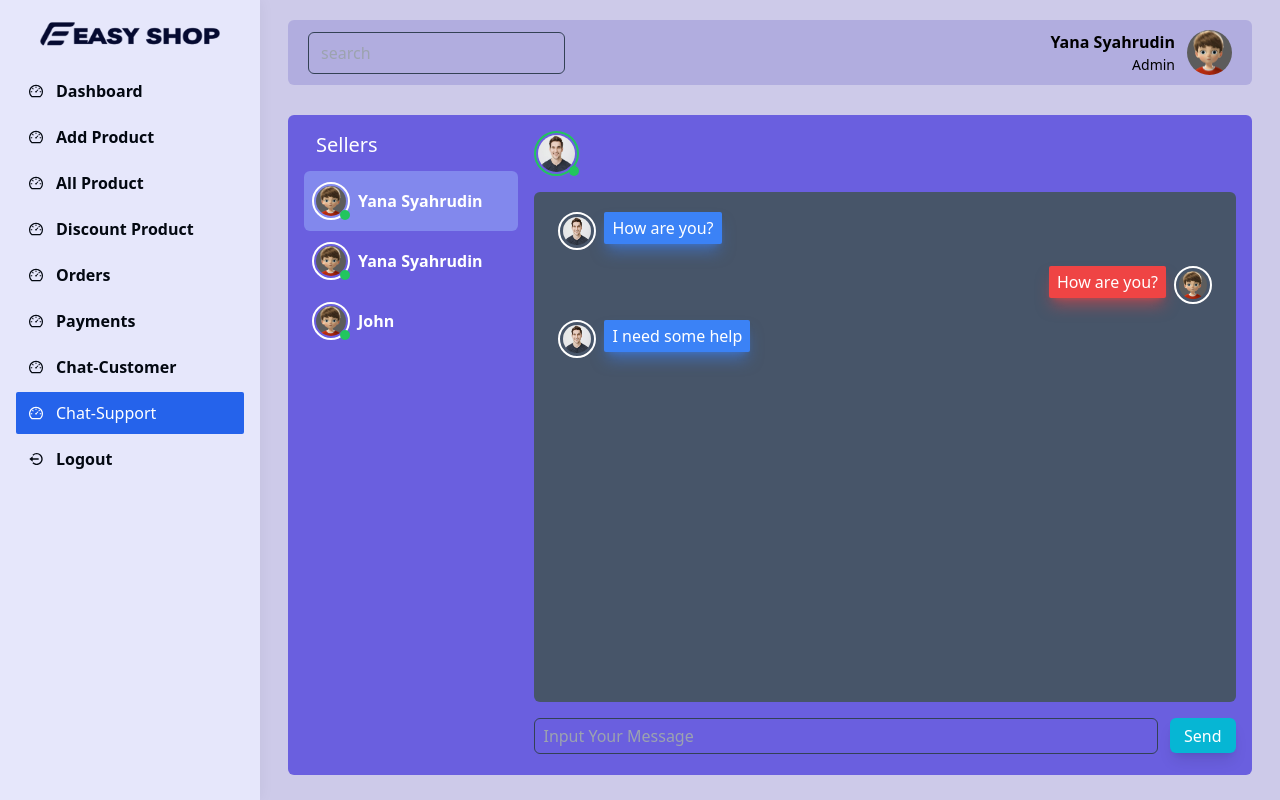
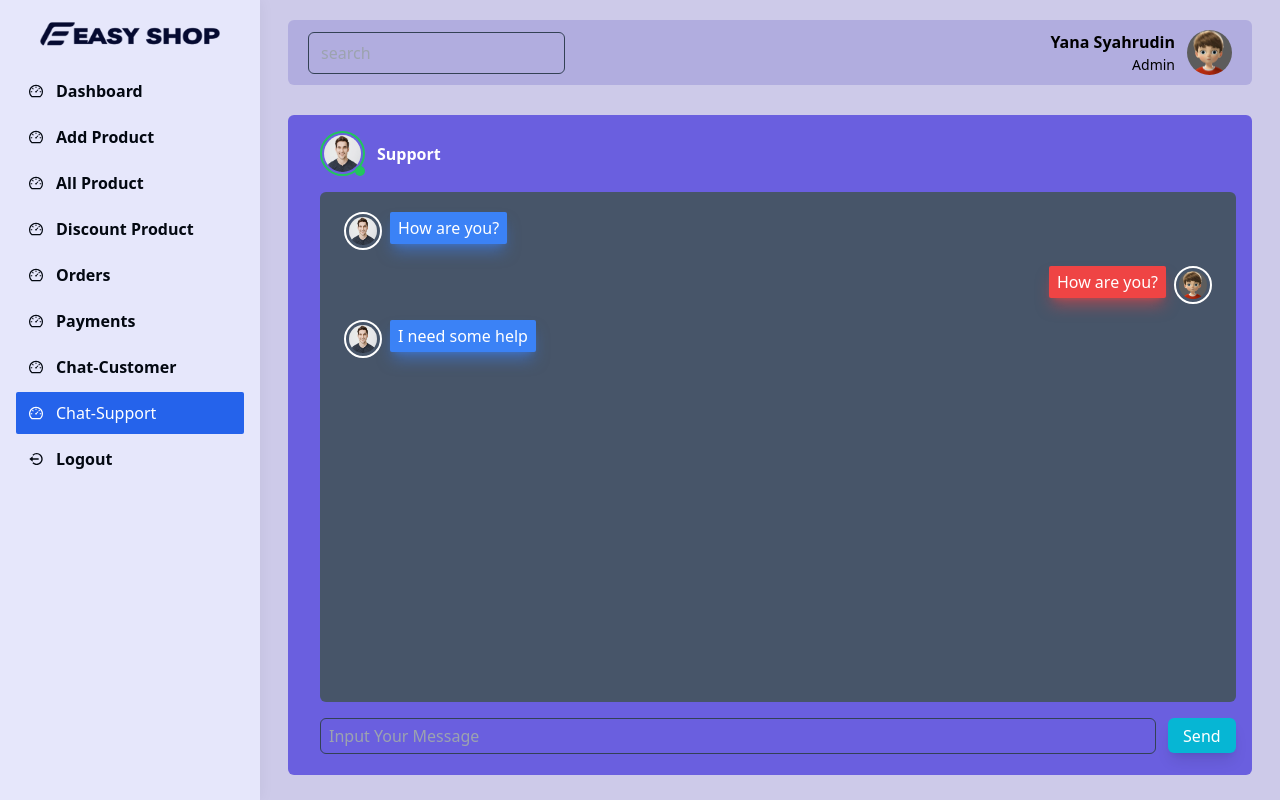
Before and after one commit to yanasyahrudin/ecomm-easyshop-dboard, a React (Create React App) app: page /seller/dashboard/chat-support in a window 1280 px wide. Built offline with nearby package versions, Linux system fonts and the light colour scheme.

Commit message:
chat seller and admin page design part 2

```diff
--- a/src/views/seller/SellerToAdmin.jsx
+++ b/src/views/seller/SellerToAdmin.jsx
@@ -1,96 +1,43 @@
 /** @format */
 
-import React, { useState } from "react";
-import { IoMdClose } from "react-icons/io";
-import { FaList } from 'react-icons/fa';
+import React from "react";
+
 
 const SellerToAdmin = () => {
-  const [show, setShow] = useState(false);
-  const sellerId = 65
+
   return (
     <div className="px-2 lg:px-7 py-5">
       <div className="w-full bg-[#6a5fdf] px-4 py-4 rounded-md h-[calc(100vh-140px)]">
         <div className="flex w-full h-full relative">
-          <div
-            className={`w-[280px] h-full absolute z-10 ${
-              show ? "-left-[16px]" : "-left-[336px]"
-            } md:left-0 md:relative transition-all`}
-          >
-            <div className="w-full h-[calc(100vh-177px)] bg-[#9e97e9] md:bg-transparent overflow-y-auto">
-              <div className="flex text-xl justify-between items-center p-4 md:p-0 md:px-3 md:pb-3 text-white">
-                <h2>Sellers</h2>
-                <span onClick={()=>setShow(!show)} className="block cursor-pointer md:hidden">
-                  <IoMdClose />
-                </span>
-              </div>
+          <div className="w-full md:pl-4">
+            <div className="flex justify-between items-center">
 
-              <div className={`h-[60px] flex justify-start gap-2 items-center text-white px-2 py-2 rounded-md cursor-pointer bg-[#8288ed]`}>
+                <div className="flex justify-start items-center gap-3 ">
                   <div className="relative">
-                    <img className='w-[38px] h-[38px] border-white border-2 max-w-[38px] p-[2px] rounded-full'src="http://localhost:3000/images/admin.jpg" alt="" />
+                    <img
+                      className="w-[45px] h-[45px] border-green-500 border-2 max-w-[45px] p-[2px] rounded-full"
+                      src="http://localhost:3000/images/demo.jpg"
+                      alt=""
+                    />
                     <div className="w-[10px] h-[10px] bg-green-500 rounded-full absolute right-0 bottom-0"></div>
                   </div>
-
-                <div className="flex justify-center items-start flex-col w-full">
-                    <div className="flex justify-between items-center w-full">
-                        <h2 className="text-base font-semibold">Yana Syahrudin</h2>
-                    </div>
-                </div>
-              </div>
-              <div className={`h-[60px] flex justify-start gap-2 items-center text-white px-2 py-2 rounded-sm cursor-pointer `}>
-                <div className="relative">
-                    <img className='w-[38px] h-[38px] border-white border-2 max-w-[38px] p-[2px] rounded-full'src="http://localhost:3000/images/admin.jpg" alt="" />
-                    <div className="w-[10px] h-[10px] bg-green-500 rounded-full absolute right-0 bottom-0"></div>
-                </div>
-
-                <div className="flex justify-center items-start flex-col w-full">
-                    <div className="flex justify-between items-center w-full">
-                        <h2 className="text-base font-semibold">Yana Syahrudin</h2>
-                    </div>
-                </div>
-              </div>
-              <div className={`h-[60px] flex justify-start gap-2 items-center text-white px-2 py-2 rounded-sm cursor-pointer `}>
-                <div className="relative">
-                    <img className='w-[38px] h-[38px] border-white border-2 max-w-[38px] p-[2px] rounded-full'src="http://localhost:3000/images/admin.jpg" alt="" />
-                    <div className="w-[10px] h-[10px] bg-green-500 rounded-full absolute right-0 bottom-0"></div>
-                </div>
-
-                <div className="flex justify-center items-start flex-col w-full">
-                    <div className="flex justify-between items-center w-full">
-                        <h2 className="text-base font-semibold">John</h2>
-                    </div>
-                </div>
+                  <h2 className="text-base text-white font-semibold">Support</h2>
                 </div>
 
 
 
-
-            </div>
-          </div>
-
-
-            <div onClick={()=> setShow(!show)} className="w-full md:w-[calc(100%-200px) md:pl-4">
-              <div className="flex justify-between items-center">
-                {
-                  sellerId && <div className="flex justify-start items-center gap-3 ">
-                    <div className="relative">
-                    <img className='w-[45px] h-[45px] border-green-500 border-2 max-w-[45px] p-[2px] rounded-full'src="http://localhost:3000/images/demo.jpg" alt="" />
-                    <div className="w-[10px] h-[10px] bg-green-500 rounded-full absolute right-0 bottom-0"></div>
-                </div>
-                  </div>
-                }
-                <div className="w-[35px] flex md:hidden h-[35px] rounded-sm bg-blue-500/50 justify-center cursor-pointer text-white">
-                  <span><FaList /></span>
-                </div>
             </div>
 
             <div className="py-4 ">
               <div className="bg-[#475569] h-[calc(100vh-290px)] rounded-md p-3 overflow-y-auto">
-
-
                 <div className="w-full flex justify-start item-center">
                   <div className="flex justify-start items-start gap-2 md:px-3 py-2 max-w-full lg:max-w-[85%]">
-                      <div >
-                        <img className="w-[38px] h-[38px] border-2 border-white rounded-full max-w-[38px] p-[3px]" src="http://localhost:3000/images/demo.jpg" alt="" />
+                    <div>
+                      <img
+                        className="w-[38px] h-[38px] border-2 border-white rounded-full max-w-[38px] p-[3px]"
+                        src="http://localhost:3000/images/demo.jpg"
+                        alt=""
+                      />
                     </div>
                     <div className="flex justify-center items-start flex-col w-full bg-blue-500 shadow-lg shadow-blue-500/50 text-white py-1 px-2 rounded-sm">
                       <span>How are you?</span>
@@ -100,39 +47,47 @@ const SellerToAdmin = () => {
 
                 <div className="w-full flex justify-end item-center">
                   <div className="flex justify-start items-start gap-2 md:px-3 py-2 max-w-full lg:max-w-[85%]">
-
                     <div className="flex justify-center items-start flex-col w-full bg-red-500 shadow-lg shadow-red-500/50 text-white py-1 px-2 rounded-sm">
                       <span>How are you?</span>
                     </div>
-                      <div >
-                        <img className="w-[38px] h-[38px] border-2 border-white rounded-full max-w-[38px] p-[3px]" src="http://localhost:3000/images/admin.jpg" alt="" />
+                    <div>
+                      <img
+                        className="w-[38px] h-[38px] border-2 border-white rounded-full max-w-[38px] p-[3px]"
+                        src="http://localhost:3000/images/admin.jpg"
+                        alt=""
+                      />
                     </div>
                   </div>
                 </div>
 
                 <div className="w-full flex justify-start item-center">
                   <div className="flex justify-start items-start gap-2 md:px-3 py-2 max-w-full lg:max-w-[85%]">
-                      <div >
-                        <img className="w-[38px] h-[38px] border-2 border-white rounded-full max-w-[38px] p-[3px]" src="http://localhost:3000/images/demo.jpg" alt="" />
+                    <div>
+                      <img
+                        className="w-[38px] h-[38px] border-2 border-white rounded-full max-w-[38px] p-[3px]"
+                        src="http://localhost:3000/images/demo.jpg"
+                        alt=""
+                      />
                     </div>
                     <div className="flex justify-center items-start flex-col w-full bg-blue-500 shadow-lg shadow-blue-500/50 text-white py-1 px-2 rounded-sm">
                       <span>I need some help</span>
                     </div>
                   </div>
                 </div>
-
-
               </div>
             </div>
             <form className="flex gap-3">
-                <input className="w-full flex justify-between px-2 border border-slate-700 items-center py-[5px] focus:border-blue-500 rounded-md outline-none bg-transparent text-[#d0d2d6]" type="
-                text" placeholder="Input Your Message"/>
+              <input
+                className="w-full flex justify-between px-2 border border-slate-700 items-center py-[5px] focus:border-blue-500 rounded-md outline-none bg-transparent text-[#d0d2d6]"
+                type="
+                text"
+                placeholder="Input Your Message"
+              />
               <button className="shadow-lg bg-[#06b6d4] hover:shadow-cyan-500/50 text-semibold w-[75px] h-[35px] rounded-md text-white flex justify-center items-center">
                 Send
               </button>
             </form>
           </div>
-
         </div>
       </div>
     </div>
--- a/src/views/seller/SellerToCustomer.jsx
+++ b/src/views/seller/SellerToCustomer.jsx
@@ -99,8 +99,10 @@ const SellerToCustomer = () => {
                     />
                     <div className="w-[10px] h-[10px] bg-green-500 rounded-full absolute right-0 bottom-0"></div>
                   </div>
+                  <h2 className="text-base text-white font-semibold">Yana</h2>
                 </div>
               )}
+
               <div className="w-[35px] flex md:hidden h-[35px] rounded-sm bg-blue-500/50 justify-center cursor-pointer text-white">
                 <span>
                   <FaList />
```
Lines whose indentation alone changed are shown as unchanged.
